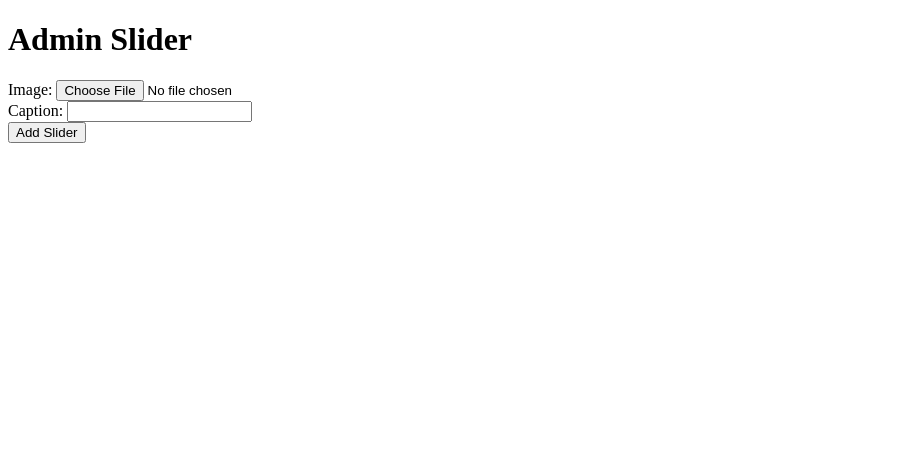
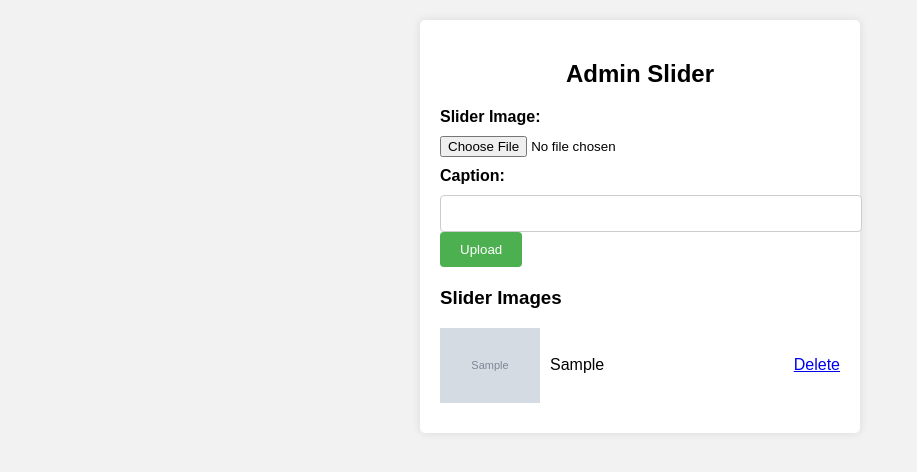
Before and after one commit to bayunimous/FSWD-Final-Project, a PHP site: page /admin_slider.php in a window 1280 px wide. Shown: the top 472 px of the page, without its empty margins (0-917 px from the left). Run offline with PHP 8.4, Linux system fonts and the light colour scheme; the visitor is signed in with stand-in values (Sample User, id 1); tables that the repository leaves empty or names only in its code hold one stand-in row (values such as "Sample post"); grey boxes marked "Sample" are stand-in pictures.

Commit message:
[FEAT]: Menambahkan file baru, untuk slider

```diff
--- a/admin_header.php
+++ b/admin_header.php
@@ -23,6 +23,7 @@ if (isset($message)) {
          <a href="admin_orders.php">Pesanan Barang</a>
          <a href="admin_users.php">Pengguna</a>
          <a href="admin_contacts.php">Pesan</a>
+         <a href="admin_slider.php">Slider</a>
       </nav>
 
       <div class="icons">
--- a/admin_slider.php
+++ b/admin_slider.php
@@ -1,44 +1,63 @@
+<!-- admin_slider.php -->
+
 <?php
 include 'config.php';
 session_start();
 
-// Cek jika pengguna telah login sebagai admin
-if (!isset($_SESSION['user_id'])) {
-    header("Location: login.php"); // Ganti dengan halaman login admin
-    exit;
+$admin_id = $_SESSION['admin_id'];
+
+if (!isset($admin_id)) {
+    header('location:login.php');
 }
 
-if ($_SERVER['REQUEST_METHOD'] === 'POST') {
-    // Ambil data dari form
+$message = '';
+
+// Process form submission
+if (isset($_POST['submit'])) {
+    $image = $_FILES['image']['name'];
     $caption = $_POST['caption'];
-    $image = $_FILES['image'];
 
-    // Cek apakah file gambar telah diunggah
-    if ($image['error'] === UPLOAD_ERR_OK) {
-        // Tentukan lokasi penyimpanan file gambar
-        $targetDir = 'slider_images/'; // Ganti dengan lokasi penyimpanan yang sesuai
-        $targetFile = $targetDir . basename($image['name']);
+    $targetDirectory = 'images/Slider/';
+    $targetFile = $targetDirectory . basename($image);
     $imageFileType = strtolower(pathinfo($targetFile, PATHINFO_EXTENSION));
 
-        // Cek apakah file tersebut merupakan gambar
     $allowedExtensions = array('jpg', 'jpeg', 'png');
+
     if (in_array($imageFileType, $allowedExtensions)) {
-            // Pindahkan file gambar ke lokasi penyimpanan
-            if (move_uploaded_file($image['tmp_name'], $targetFile)) {
-                // Simpan data slider ke database
-                $sql = "INSERT INTO slider (image, caption) VALUES ('$image[name]', '$caption')";
-                mysqli_query($conn, $sql) or die('query failed');
-                $message = 'Slider added successfully!';
+        if (move_uploaded_file($_FILES['image']['tmp_name'], $targetFile)) {
+            $insertQuery = "INSERT INTO slider (image, caption) VALUES ('$image', '$caption')";
+            $result = mysqli_query($conn, $insertQuery);
+
+            if ($result) {
+                $message = 'Slider image uploaded successfully.';
             } else {
-                $message = 'Failed to upload image!';
+                $message = 'Error uploading slider image.';
             }
         } else {
-            $message = 'Invalid file format! Only JPG, JPEG, and PNG files are allowed.';
+            $message = 'Error uploading slider image.';
         }
     } else {
-        $message = 'No image selected!';
+        $message = 'Invalid file type. Only JPG, JPEG, and PNG files are allowed.';
     }
 }
+
+// Delete slider image
+if (isset($_GET['delete'])) {
+    $sliderId = $_GET['delete'];
+
+    $deleteQuery = "DELETE FROM slider WHERE id = '$sliderId'";
+    $deleteResult = mysqli_query($conn, $deleteQuery);
+
+    if ($deleteResult) {
+        $message = 'Slider image deleted successfully.';
+    } else {
+        $message = 'Error deleting slider image.';
+    }
+}
+
+// Retrieve slider images
+$selectQuery = "SELECT * FROM slider";
+$sliderResult = mysqli_query($conn, $selectQuery);
 ?>
 
 <!DOCTYPE html>
@@ -49,18 +68,97 @@ if ($_SERVER['REQUEST_METHOD'] === 'POST') {
     <meta http-equiv="X-UA-Compatible" content="IE=edge">
     <meta name="viewport" content="width=device-width, initial-scale=1.0">
     <title>Admin Slider</title>
+    <style>
+        body {
+            font-family: Arial, sans-serif;
+            margin: 0;
+            padding: 20px;
+            background-color: #f2f2f2;
+        }
+
+        .container {
+            max-width: 400px;
+            margin: 0 auto;
+            background-color: #fff;
+            padding: 20px;
+            border-radius: 5px;
+            box-shadow: 0 0 10px rgba(0, 0, 0, 0.1);
+        }
+
+        h2 {
+            margin-bottom: 20px;
+            text-align: center;
+        }
+
+        form {
+            margin-bottom: 20px;
+        }
+
+        label {
+            display: block;
+            margin-bottom: 10px;
+            font-weight: bold;
+        }
+
+        input[type="file"] {
+            margin-bottom: 10px;
+        }
+
+        input[type="text"] {
+            width: 100%;
+            padding: 10px;
+            border: 1px solid #ccc;
+            border-radius: 4px;
+        }
+
+        input[type="submit"] {
+            padding: 10px 20px;
+            background-color: #4CAF50;
+            color: white;
+            border: none;
+            border-radius: 4px;
+            cursor: pointer;
+        }
+
+        input[type="submit"]:hover {
+            background-color: #45a049;
+        }
+
+        p {
+            color: #f44336;
+            margin-top: 10px;
+        }
+
+        .slider-item {
+            display: flex;
+            align-items: center;
+            margin-bottom: 10px;
+        }
+
+        .slider-item img {
+            width: 100px;
+            height: auto;
+            margin-right: 10px;
+        }
+
+        .slider-item .caption {
+            flex: 1;
+        }
+
+        .slider-item .delete {
+            color: #f44336;
+            cursor: pointer;
+        }
+    </style>
 </head>
 
 <body>
-    <h1>Admin Slider</h1>
+    <div class="container">
+        <h2>Admin Slider</h2>
 
-    <?php if (isset($message)) : ?>
-        <p><?php echo $message; ?></p>
-    <?php endif; ?>
-
-    <form action="" method="POST" enctype="multipart/form-data">
+        <form action="" method="post" enctype="multipart/form-data">
             <div>
-            <label for="image">Image:</label>
+                <label for="image">Slider Image:</label>
                 <input type="file" name="image" id="image" accept="image/*" required>
             </div>
             <div>
@@ -68,9 +166,23 @@ if ($_SERVER['REQUEST_METHOD'] === 'POST') {
                 <input type="text" name="caption" id="caption" required>
             </div>
             <div>
-            <button type="submit">Add Slider</button>
+                <input type="submit" name="submit" value="Upload">
             </div>
         </form>
+
+        <p><?php echo $message; ?></p>
+
+        <h3>Slider Images</h3>
+        <?php while ($row = mysqli_fetch_assoc($sliderResult)) : ?>
+            <div class="slider-item">
+                <img src="images/Slider/<?php echo $row['image']; ?>" alt="<?php echo $row['caption']; ?>">
+                <div class="caption"><?php echo $row['caption']; ?></div>
+                <div class="delete">
+                    <a href="?delete=<?php echo $row['id']; ?>" onclick="return confirm('Are you sure you want to delete this image?')">Delete</a>
+                </div>
+            </div>
+        <?php endwhile; ?>
+    </div>
 </body>
 
 </html>
--- a/index.php
+++ b/index.php
@@ -99,7 +99,7 @@ $select_products = mysqli_query($conn, $sql) or die('query failed');
             while ($slider = mysqli_fetch_assoc($select_slider)) {
          ?>
                <div class="slide">
-                  <img src="images/Slider/?php echo $slider['image']; ?>" alt="Slider Image">
+                  <img src="images/Slider/<?php echo $slider['image']; ?>" alt="Slider Image">
                   <div class="caption"><?php echo $slider['caption']; ?></div>
                </div>
          <?php
```
Also changed, not shown: slider.php (added, +85 -0 lines), images/Slider/pinjam1.jpg, images/Slider/pinjam2.jpg, images/Slider/pinjam3.jpg (added), images/Slider/pinjam4.jpg (added), images/Slider/pinjam5.jpg (added), images/Slider/pinjam6.jpg (added). Lines whose indentation alone changed are shown as unchanged.
